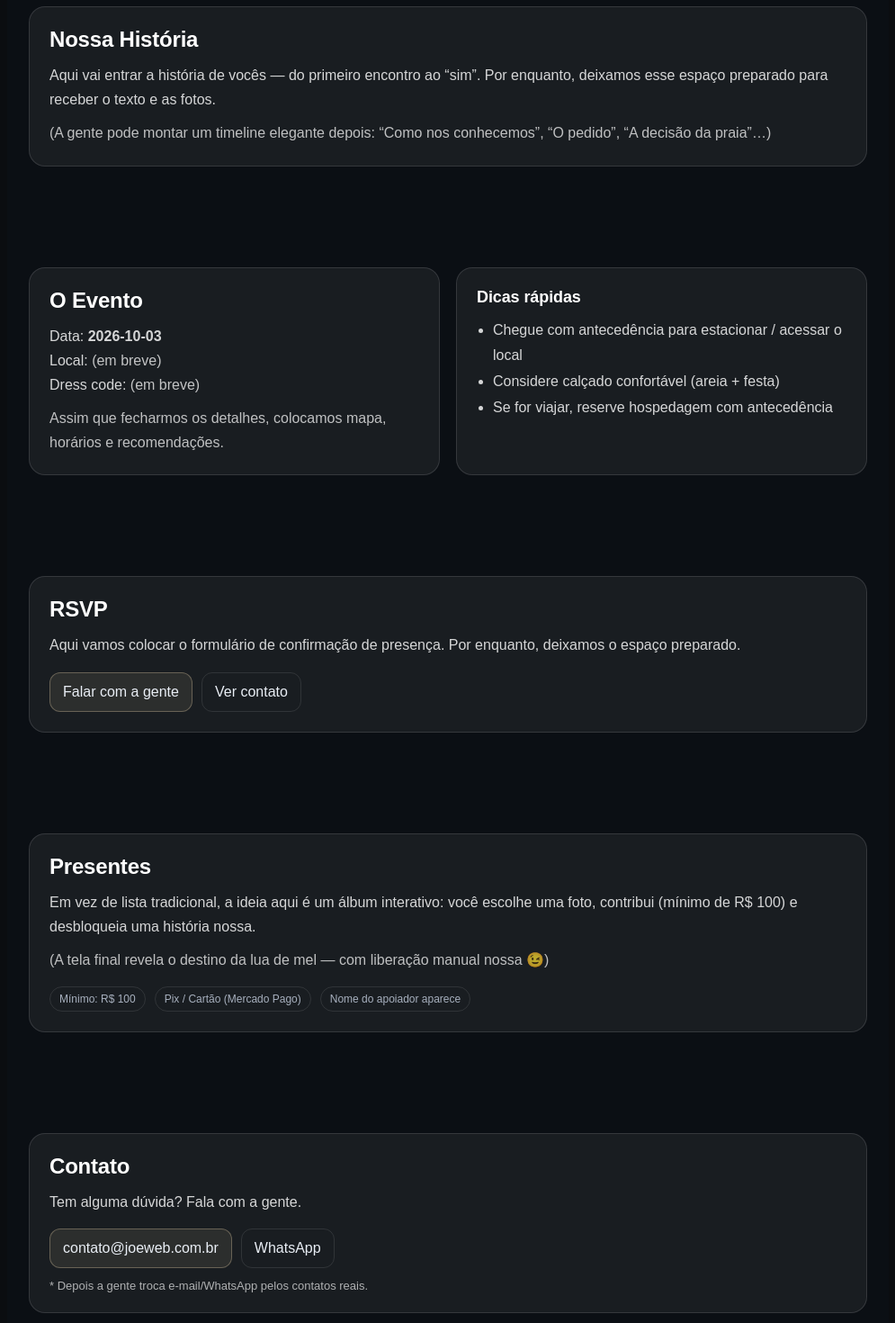
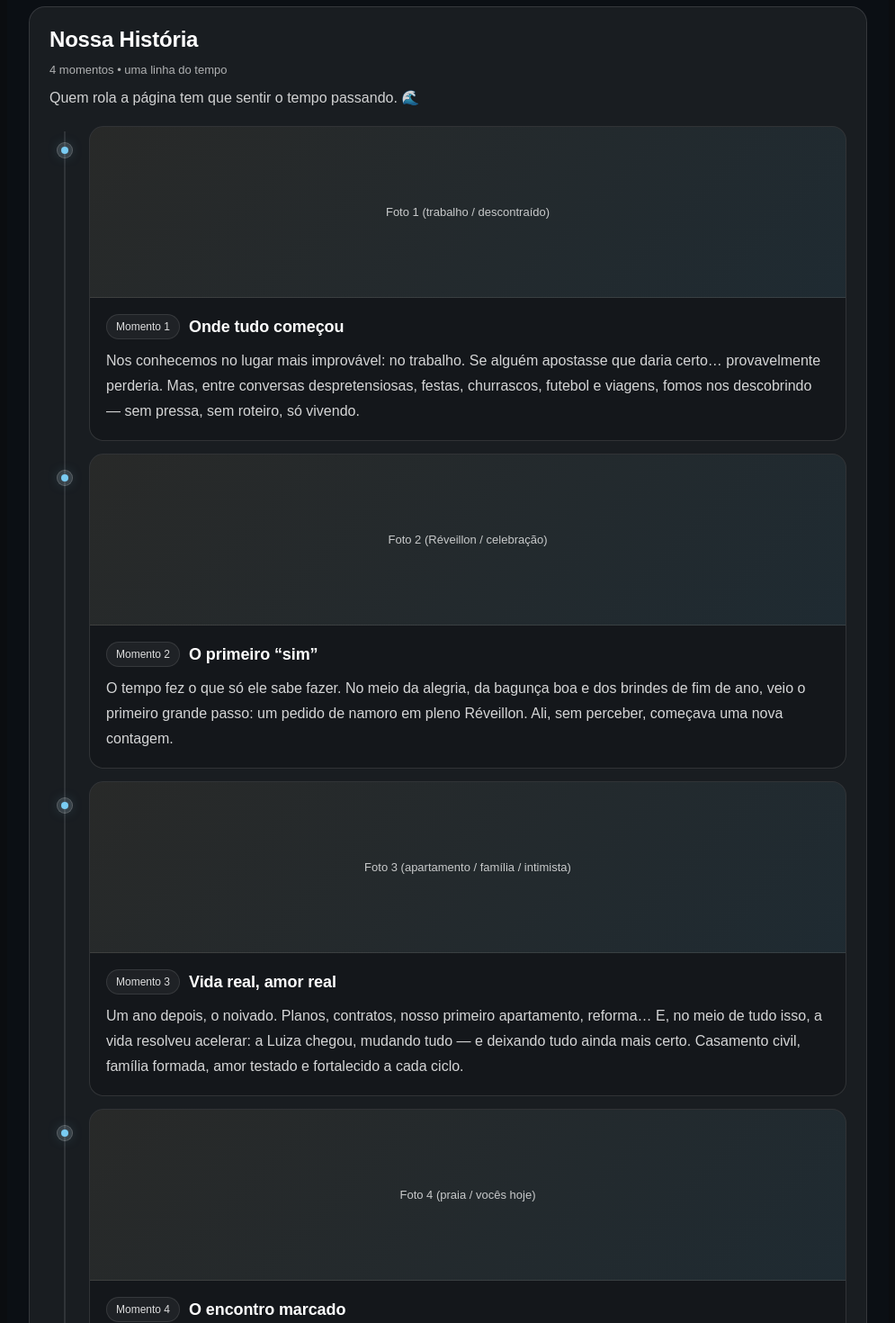
Before and after one commit to Phyw3b/joeweb-site, a Next.js app: page / in a window 1280 px wide. Shown: the part 1200-2670 px from the top of the page at 90% size, without its empty margins (142-1137 px from the left). Built offline with nearby package versions, Linux system fonts and the light colour scheme.

Commit message:
feat: site single-page com hero cinema e navegação por sesoess

```diff
--- a/app/page.tsx
+++ b/app/page.tsx
@@ -2,12 +2,34 @@
 "use client";
 
 import Link from "next/link";
+import Historia from "./sections/Historia";
 
 function daysUntil(dateStr: string) {
   const target = new Date(dateStr + "T00:00:00");
   const now = new Date();
   const diff = target.getTime() - now.getTime();
   return Math.max(0, Math.ceil(diff / (1000 * 60 * 60 * 24)));
+}
+
+type CardProps = {
+  title: string;
+  children: React.ReactNode;
+};
+
+function Card({ title, children }: CardProps) {
+  return (
+    <div
+      style={{
+        border: "1px solid rgba(255,255,255,0.12)",
+        background: "rgba(255,255,255,0.06)",
+        borderRadius: 18,
+        padding: 22,
+      }}
+    >
+      <h2 style={{ margin: 0, fontSize: 24, letterSpacing: -0.2 }}>{title}</h2>
+      <div style={{ marginTop: 12 }}>{children}</div>
+    </div>
+  );
 }
 
 export default function Home() {
@@ -17,6 +39,12 @@ export default function Home() {
   const accent = "#7dd3fc"; // azul céu (praia elegante)
   const glassBg = "rgba(255,255,255,0.10)";
   const glassBorder = "1px solid rgba(255,255,255,0.18)";
+
+  const sectionWrap: React.CSSProperties = {
+    maxWidth: 1120,
+    margin: "0 auto",
+    padding: "56px 24px",
+  };
 
   return (
     <div style={{ background: "#0b0f14", color: "#fff" }}>
@@ -171,7 +199,7 @@ export default function Home() {
               ))}
             </div>
 
-            {/* CTA row (âncoras agora) */}
+            {/* CTA row (âncoras) */}
             <div style={{ display: "flex", flexWrap: "wrap", gap: 10, marginTop: 22 }}>
               <Link
                 href="/#rsvp"
@@ -221,7 +249,6 @@ export default function Home() {
               </Link>
             </div>
 
-            {/* subtle hint */}
             <div
               style={{
                 marginTop: 26,
@@ -246,7 +273,7 @@ export default function Home() {
       </section>
 
       {/* =========================
-          BLOCO DE BOAS-VINDAS (o que já existia)
+          BOAS-VINDAS
          ========================= */}
       <section style={{ maxWidth: 1120, margin: "0 auto", padding: "64px 24px 28px" }}>
         <div
@@ -323,32 +350,18 @@ export default function Home() {
       </section>
 
       {/* =========================
-          NOSSA HISTÓRIA
+          NOSSA HISTÓRIA (componente)
          ========================= */}
-      <section id="historia" style={{ maxWidth: 1120, margin: "0 auto", padding: "56px 24px" }}>
-        <div
-          style={{
-            border: "1px solid rgba(255,255,255,0.12)",
-            background: "rgba(255,255,255,0.06)",
-            borderRadius: 18,
-            padding: 22,
-          }}
-        >
-          <h2 style={{ margin: 0, fontSize: 24, letterSpacing: -0.2 }}>Nossa História</h2>
-          <p style={{ marginTop: 12, opacity: 0.82, lineHeight: 1.7, maxWidth: 900 }}>
-            Aqui vai entrar a história de vocês — do primeiro encontro ao “sim”.
-            Por enquanto, deixamos esse espaço preparado para receber o texto e as fotos.
-          </p>
-          <p style={{ marginTop: 10, opacity: 0.72, lineHeight: 1.7 }}>
-            (A gente pode montar um timeline elegante depois: “Como nos conhecemos”, “O pedido”, “A decisão da praia”…)
-          </p>
-        </div>
+      <section id="historia" style={sectionWrap}>
+        <Card title="Nossa História">
+          <Historia />
+        </Card>
       </section>
 
       {/* =========================
           O EVENTO
          ========================= */}
-      <section id="evento" style={{ maxWidth: 1120, margin: "0 auto", padding: "56px 24px" }}>
+      <section id="evento" style={sectionWrap}>
         <div
           style={{
             display: "grid",
@@ -356,16 +369,8 @@ export default function Home() {
             gridTemplateColumns: "repeat(auto-fit, minmax(320px, 1fr))",
           }}
         >
-          <div
-            style={{
-              border: "1px solid rgba(255,255,255,0.12)",
-              background: "rgba(255,255,255,0.06)",
-              borderRadius: 18,
-              padding: 22,
-            }}
-          >
-            <h2 style={{ margin: 0, fontSize: 24, letterSpacing: -0.2 }}>O Evento</h2>
-            <p style={{ marginTop: 12, opacity: 0.82, lineHeight: 1.7 }}>
+          <Card title="O Evento">
+            <p style={{ margin: 0, opacity: 0.82, lineHeight: 1.7 }}>
               Data: <strong style={{ color: "#fff" }}>{weddingDate}</strong>
               <br />
               Local: <span style={{ opacity: 0.9 }}>(em breve)</span>
@@ -375,80 +380,47 @@ export default function Home() {
             <p style={{ marginTop: 10, opacity: 0.72, lineHeight: 1.7 }}>
               Assim que fecharmos os detalhes, colocamos mapa, horários e recomendações.
             </p>
-          </div>
+          </Card>
 
-          <div
-            style={{
-              border: "1px solid rgba(255,255,255,0.12)",
-              background: "rgba(255,255,255,0.06)",
-              borderRadius: 18,
-              padding: 22,
-            }}
-          >
-            <h3 style={{ margin: 0, fontSize: 18, letterSpacing: -0.1 }}>
-              Dicas rápidas
-            </h3>
-            <ul style={{ marginTop: 12, paddingLeft: 18, opacity: 0.82, lineHeight: 1.8 }}>
+          <Card title="Dicas rápidas">
+            <ul style={{ margin: 0, paddingLeft: 18, opacity: 0.82, lineHeight: 1.8 }}>
               <li>Chegue com antecedência para estacionar / acessar o local</li>
               <li>Considere calçado confortável (areia + festa)</li>
               <li>Se for viajar, reserve hospedagem com antecedência</li>
             </ul>
-          </div>
+          </Card>
         </div>
       </section>
 
       {/* =========================
           RSVP
          ========================= */}
-      <section id="rsvp" style={{ maxWidth: 1120, margin: "0 auto", padding: "56px 24px" }}>
-        <div
-          style={{
-            border: "1px solid rgba(255,255,255,0.12)",
-            background: "rgba(255,255,255,0.06)",
-            borderRadius: 18,
-            padding: 22,
-          }}
-        >
-          <h2 style={{ margin: 0, fontSize: 24, letterSpacing: -0.2 }}>RSVP</h2>
-          <p style={{ marginTop: 12, opacity: 0.82, lineHeight: 1.7, maxWidth: 900 }}>
+      <section id="rsvp" style={sectionWrap}>
+        <Card title="RSVP">
+          <p style={{ margin: 0, opacity: 0.82, lineHeight: 1.7, maxWidth: 900 }}>
             Aqui vamos colocar o formulário de confirmação de presença. Por enquanto,
             deixamos o espaço preparado.
           </p>
 
           <div style={{ marginTop: 16, display: "flex", flexWrap: "wrap", gap: 10 }}>
-            <a
-              href="mailto:contato@joeweb.com.br"
-              className="btn btn-primary"
-              style={{ textDecoration: "none" }}
-            >
+            <a href="mailto:contato@joeweb.com.br" className="btn btn-primary">
               Falar com a gente
             </a>
-            <Link href="/#contato" className="btn" style={{ textDecoration: "none" }}>
+            <Link href="/#contato" className="btn">
               Ver contato
             </Link>
           </div>
-        </div>
+        </Card>
       </section>
 
       {/* =========================
-          PRESENTES (HISTÓRIAS)
+          PRESENTES
          ========================= */}
-      <section
-        id="presentes"
-        style={{ maxWidth: 1120, margin: "0 auto", padding: "56px 24px" }}
-      >
-        <div
-          style={{
-            border: "1px solid rgba(255,255,255,0.12)",
-            background: "rgba(255,255,255,0.06)",
-            borderRadius: 18,
-            padding: 22,
-          }}
-        >
-          <h2 style={{ margin: 0, fontSize: 24, letterSpacing: -0.2 }}>Presentes</h2>
-          <p style={{ marginTop: 12, opacity: 0.82, lineHeight: 1.7, maxWidth: 900 }}>
+      <section id="presentes" style={sectionWrap}>
+        <Card title="Presentes">
+          <p style={{ margin: 0, opacity: 0.82, lineHeight: 1.7, maxWidth: 900 }}>
             Em vez de lista tradicional, a ideia aqui é um álbum interativo: você escolhe uma
-            foto, contribui (mínimo de R$ 100) e desbloqueia uma história nossa.
+            foto, contribui (mínimo de R$ 0) e desbloqueia uma história nossa.
           </p>
           <p style={{ marginTop: 10, opacity: 0.72, lineHeight: 1.7 }}>
             (A tela final revela o destino da lua de mel — com liberação manual nossa 😉)
@@ -459,23 +431,15 @@ export default function Home() {
             <span className="badge">Pix / Cartão (Mercado Pago)</span>
             <span className="badge">Nome do apoiador aparece</span>
           </div>
-        </div>
+        </Card>
       </section>
 
       {/* =========================
           CONTATO
          ========================= */}
-      <section id="contato" style={{ maxWidth: 1120, margin: "0 auto", padding: "56px 24px 64px" }}>
-        <div
-          style={{
-            border: "1px solid rgba(255,255,255,0.12)",
-            background: "rgba(255,255,255,0.06)",
-            borderRadius: 18,
-            padding: 22,
-          }}
-        >
-          <h2 style={{ margin: 0, fontSize: 24, letterSpacing: -0.2 }}>Contato</h2>
-          <p style={{ marginTop: 12, opacity: 0.82, lineHeight: 1.7 }}>
+      <section id="contato" style={{ ...sectionWrap, paddingBottom: 64 }}>
+        <Card title="Contato">
+          <p style={{ margin: 0, opacity: 0.82, lineHeight: 1.7 }}>
             Tem alguma dúvida? Fala com a gente.
           </p>
 
@@ -483,7 +447,12 @@ export default function Home() {
             <a className="btn btn-primary" href="mailto:contato@joeweb.com.br">
               contato@joeweb.com.br
             </a>
-            <a className="btn" href="https://wa.me/5511994626085" target="_blank" rel="noreferrer">
+            <a
+              className="btn"
+              href="https://wa.me/5511994626085"
+              target="_blank"
+              rel="noreferrer"
+            >
               WhatsApp
             </a>
           </div>
@@ -491,7 +460,7 @@ export default function Home() {
           <p style={{ marginTop: 12, opacity: 0.65, fontSize: 13 }}>
             * Depois a gente troca e-mail/WhatsApp pelos contatos reais.
           </p>
-        </div>
+        </Card>
       </section>
     </div>
   );
--- /dev/null
+++ b/app/sections/Historia.tsx
@@ -0,0 +1,174 @@
+"use client";
+
+import React from "react";
+
+type StoryItem = {
+  title: string;
+  text: string;
+  photoHint: string; // placeholder (sem imagem por enquanto)
+};
+
+const items: StoryItem[] = [
+  {
+    title: "Onde tudo começou",
+    photoHint: "Foto 1 (trabalho / descontraído)",
+    text:
+      "Nos conhecemos no lugar mais improvável: no trabalho. " +
+      "Se alguém apostasse que daria certo… provavelmente perderia. " +
+      "Mas, entre conversas despretensiosas, festas, churrascos, futebol e viagens, " +
+      "fomos nos descobrindo — sem pressa, sem roteiro, só vivendo.",
+  },
+  {
+    title: "O primeiro “sim”",
+    photoHint: "Foto 2 (Réveillon / celebração)",
+    text:
+      "O tempo fez o que só ele sabe fazer. " +
+      "No meio da alegria, da bagunça boa e dos brindes de fim de ano, veio o primeiro grande passo: " +
+      "um pedido de namoro em pleno Réveillon. " +
+      "Ali, sem perceber, começava uma nova contagem.",
+  },
+  {
+    title: "Vida real, amor real",
+    photoHint: "Foto 3 (apartamento / família / intimista)",
+    text:
+      "Um ano depois, o noivado. Planos, contratos, nosso primeiro apartamento, reforma… " +
+      "E, no meio de tudo isso, a vida resolveu acelerar: " +
+      "a Luiza chegou, mudando tudo — e deixando tudo ainda mais certo. " +
+      "Casamento civil, família formada, amor testado e fortalecido a cada ciclo.",
+  },
+  {
+    title: "O encontro marcado",
+    photoHint: "Foto 4 (praia / vocês hoje)",
+    text:
+      "Depois de tantas etapas, aprendizados e transformações, entendemos: era hora de celebrar do nosso jeito. " +
+      "Com os pés na areia, olho no olho e o coração tranquilo. " +
+      "Um encontro marcado para dizer, mais uma vez — e para sempre — sim.",
+  },
+];
+
+export default function Historia() {
+  return (
+    <div>
+      <div style={{ display: "flex", alignItems: "baseline", gap: 10, flexWrap: "wrap" }}>
+        <span style={{ opacity: 0.65, fontSize: 13 }}>4 momentos • uma linha do tempo</span>
+      </div>
+
+      <p style={{ marginTop: 10, opacity: 0.8, lineHeight: 1.7, maxWidth: 980 }}>
+        Quem rola a página tem que sentir o tempo passando. 🌊
+      </p>
+
+      {/* Timeline */}
+      <div style={{ marginTop: 18, position: "relative" }}>
+        {/* Linha */}
+        <div
+          aria-hidden
+          style={{
+            position: "absolute",
+            left: 16,
+            top: 6,
+            bottom: 6,
+            width: 2,
+            background: "rgba(255,255,255,0.10)",
+          }}
+        />
+
+        <div style={{ display: "grid", gap: 14 }}>
+          {items.map((item, idx) => (
+            <div
+              key={item.title}
+              style={{
+                position: "relative",
+                display: "grid",
+                gap: 14,
+                gridTemplateColumns: "1fr",
+                paddingLeft: 44,
+              }}
+            >
+              {/* Dot */}
+              <div
+                style={{
+                  position: "absolute",
+                  left: 8,
+                  top: 18,
+                  width: 18,
+                  height: 18,
+                  borderRadius: 999,
+                  background: "rgba(255,255,255,0.12)",
+                  border: "1px solid rgba(255,255,255,0.18)",
+                  display: "grid",
+                  placeItems: "center",
+                }}
+              >
+                <div
+                  style={{
+                    width: 8,
+                    height: 8,
+                    borderRadius: 999,
+                    background: "rgba(125,211,252,0.95)",
+                    boxShadow: "0 0 14px rgba(125,211,252,0.55)",
+                  }}
+                />
+              </div>
+
+              {/* Card */}
+              <div
+                style={{
+                  border: "1px solid rgba(255,255,255,0.12)",
+                  background: "rgba(0,0,0,0.18)",
+                  borderRadius: 16,
+                  overflow: "hidden",
+                }}
+              >
+                {/* “Foto” placeholder */}
+                <div
+                  style={{
+                    height: 190,
+                    background:
+                      "linear-gradient(135deg, rgba(217,199,161,0.10), rgba(125,211,252,0.10))",
+                    borderBottom: "1px solid rgba(255,255,255,0.10)",
+                    display: "flex",
+                    alignItems: "center",
+                    justifyContent: "center",
+                    padding: 16,
+                    textAlign: "center",
+                  }}
+                >
+                  <span style={{ opacity: 0.75, fontSize: 13 }}>{item.photoHint}</span>
+                </div>
+
+                <div style={{ padding: 18 }}>
+                  <div style={{ display: "flex", gap: 10, alignItems: "center", flexWrap: "wrap" }}>
+                    <span
+                      style={{
+                        fontSize: 12,
+                        padding: "6px 10px",
+                        borderRadius: 999,
+                        border: "1px solid rgba(255,255,255,0.12)",
+                        background: "rgba(255,255,255,0.06)",
+                        opacity: 0.85,
+                      }}
+                    >
+                      Momento {idx + 1}
+                    </span>
+
+                    <h3 style={{ margin: 0, fontSize: 18, letterSpacing: -0.1 }}>
+                      {item.title}
+                    </h3>
+                  </div>
+
+                  <p style={{ marginTop: 10, opacity: 0.82, lineHeight: 1.75 }}>
+                    {item.text}
+                  </p>
+                </div>
+              </div>
+            </div>
+          ))}
+        </div>
+
+        <p style={{ marginTop: 16, opacity: 0.7, fontSize: 13 }}>
+          Porque todo ciclo merece ser celebrado.
+        </p>
+      </div>
+    </div>
+  );
+}
```
Also changed, not shown: app/historia/page.tsx (+31 -13 lines), app/sections/Hero.tsx (added, +9 -0 lines), app/sections/Contato.tsx (added), app/sections/Evento.tsx (added), app/sections/Presentes.tsx (added), app/sections/RSVP.tsx (added).
